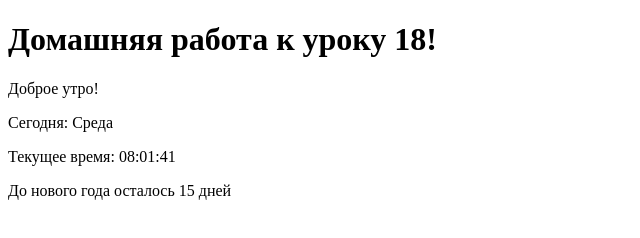
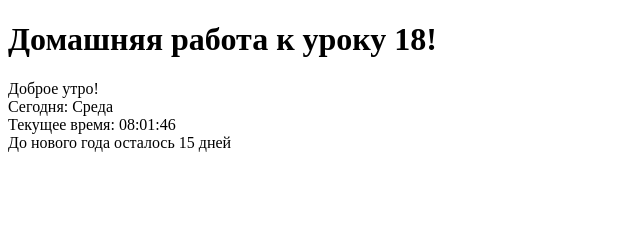
Before and after one commit to inqui05/JS_hard, a plain HTML site: page index.html in a window 1280 px wide. Shown: the whole page, without its empty margins (0-640 px from the left). Drawn offline with Linux system fonts and the light colour scheme.

Commit message:
fixed a mistake with updating the time

```diff
--- a/index.html
+++ b/index.html
@@ -8,8 +8,10 @@
 </head>
 <body>
     <h1>Домашняя работа к уроку 18!</h1>
-
-
+    <div class="welcome"></div>
+    <div class="today"></div>
+    <div class="time"></div>
+    <div class="NY"></div>
 
     <script src="script.js"></script>
 </body>
--- a/script.js
+++ b/script.js
@@ -1,7 +1,6 @@
 'use strict';
 const daysOfTheWeek = ["Понедельник", "Вторник", "Среда", "Четверг", "Пятница", "Суббота", "Воскресенье"],
-    timeOfDay = ['Доброе утро!', 'Добрый день!', 'Добрый вечер!', 'Доброй ночи!'],
-    h1 = document.querySelector('h1');
+    timeOfDay = ['Доброе утро!', 'Добрый день!', 'Добрый вечер!', 'Доброй ночи!'];
 let date = new Date();
 
 function addZero(number){
@@ -12,34 +11,32 @@ function addZero(number){
     }
 }
 
-function addDay(){
-    let day = document.createElement("p");
+function addWelcome(){
+    const element = document.querySelector('.welcome');
     if (date.getHours() >= 0 && date.getHours() < 6) {
-        day.textContent = timeOfDay[3];
+        element.textContent = timeOfDay[3];
     } else if (date.getHours() >= 6 && date.getHours() < 12) {
-        day.textContent = timeOfDay[0];
+        element.textContent = timeOfDay[0];
     } else if (date.getHours() >= 12 && date.getHours() < 18) {
-        day.textContent = timeOfDay[1];
+        element.textContent = timeOfDay[1];
     } else {
-        day.textContent = timeOfDay[2];
+        element.textContent = timeOfDay[2];
     }
-    h1.after(day);
 }
 
 function addDayOfTheWeek(){
-    let day = document.createElement("p");
-    day.textContent = `Сегодня: ${daysOfTheWeek[date.getDay() - 1]}`;
-    h1.after(day);
+    const element = document.querySelector('.today');
+    element.textContent = `Сегодня: ${daysOfTheWeek[date.getDay() - 1]}`;
 }
 
 function addCurrentTime(){
-    let day = document.createElement("p");
-    day.textContent = `Текущее время: ${addZero(date.getHours())}:${addZero(date.getMinutes())}:${addZero(date.getSeconds())}`;
-    h1.after(day);
+    const element = document.querySelector('.time');
+    let date = new Date();
+    element.textContent = `Текущее время: ${addZero(date.getHours())}:${addZero(date.getMinutes())}:${addZero(date.getSeconds())}`;
 }
 
 function howLongToNY(){
-    let day = document.createElement("p");
+    const element = document.querySelector('.NY');
     const untilNY = new Date('01/01/2021').getTime(),
         dateNow = new Date().getTime(),
         timeRemaining = (untilNY - dateNow) / 1000;
@@ -47,18 +44,17 @@ function howLongToNY(){
     let daysToNY = Math.floor(timeRemaining / 60 / 60 / 24);
 
     if (daysToNY > 4) {
-        day.textContent = `До нового года осталось ${daysToNY} дней`;
+        element.textContent = `До нового года осталось ${daysToNY} дней`;
     } else if(daysToNY <= 4 && daysToNY > 1) {
-        day.textContent = `До нового года осталось ${daysToNY} дня`;
+        element.textContent = `До нового года осталось ${daysToNY} дня`;
     } else if(daysToNY === 1) {
-        day.textContent = `До нового года осталось ${daysToNY} день`;
+        element.textContent = `До нового года осталось ${daysToNY} день`;
     } else {
-        day.textContent = `Уже Новый год!`;
+        element.textContent = `Уже Новый год!`;
     }
-    h1.after(day);
 }
 
-    howLongToNY();
-    addCurrentTime();
-    addDayOfTheWeek();
-    addDay();
+    setInterval(howLongToNY, 1000);
+    setInterval(addCurrentTime, 1000);
+    setInterval(addDayOfTheWeek,1000);
+    setInterval(addWelcome, 1000);
```
